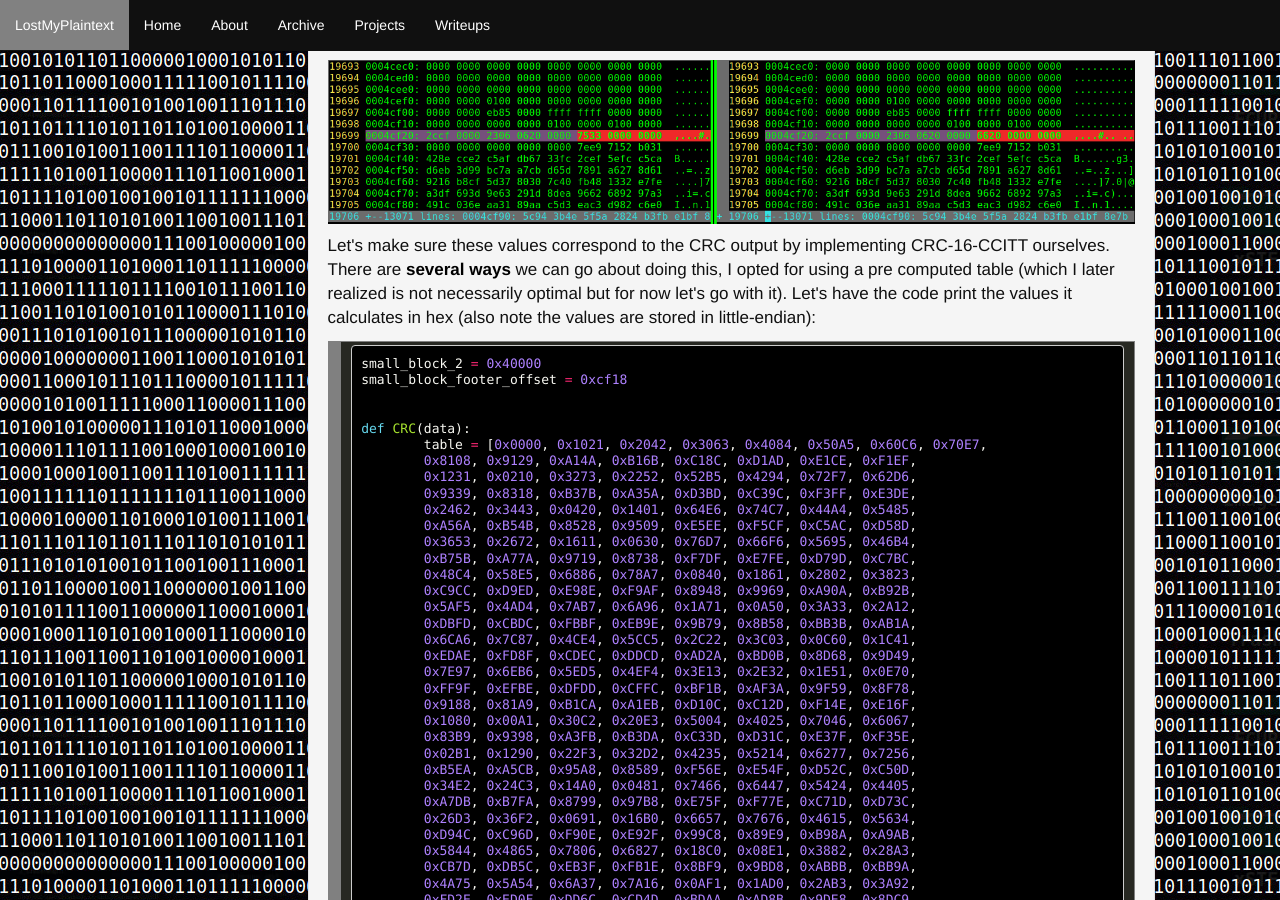
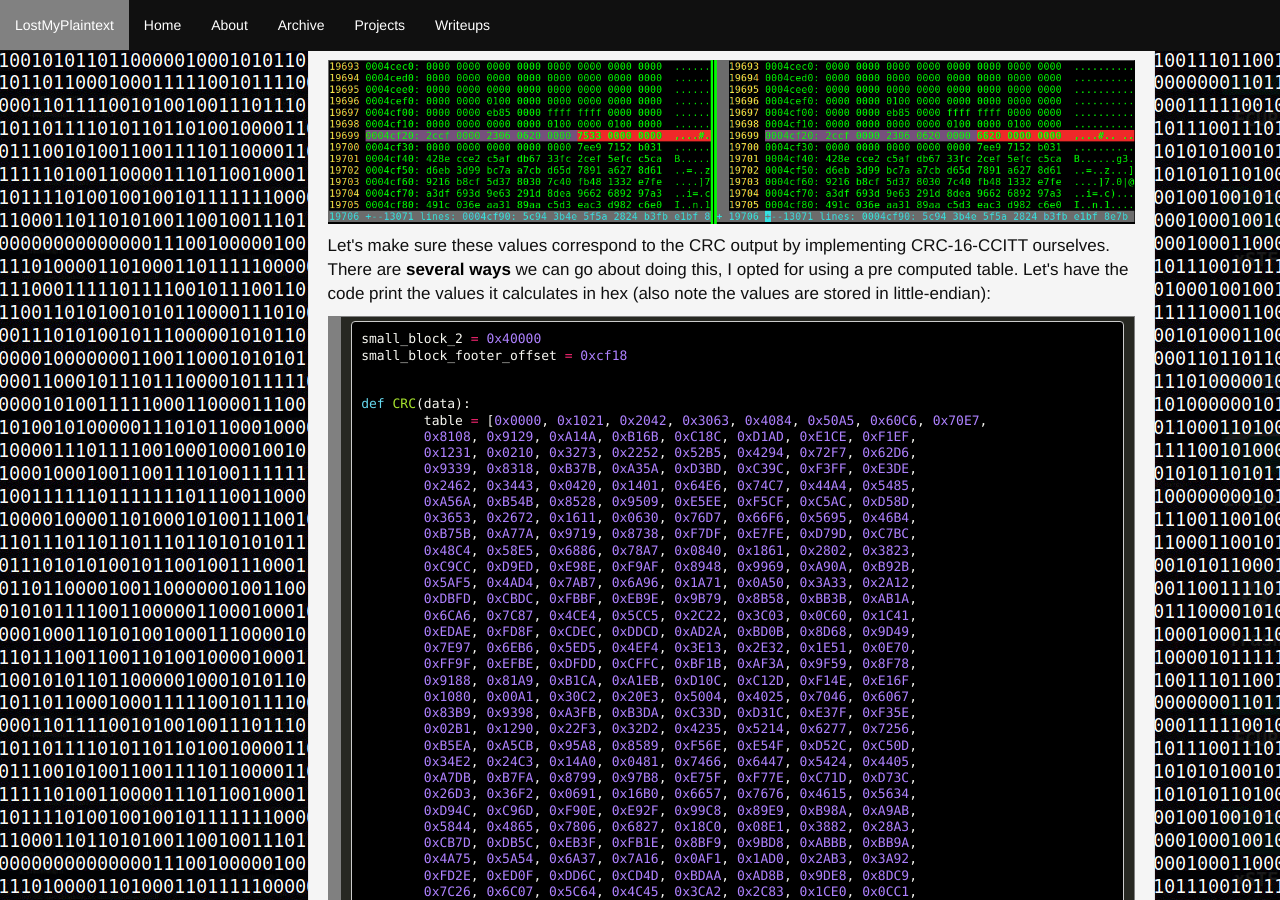
Before and after one commit to 0xA2/0xA2.github.io, a Jekyll site: the page built from _posts/2020-07-30-Reverse-Engineering-Pokemon-Save-Files.markdown, in a window 1280 px wide and 900 px high, scrolled down 3025 px. Built offline with Jekyll 4.4.1, drawn with Linux system fonts in a browser that asks for light colours.

Commit message:
Update 2020-07-30-Reverse-Engineering-Pokemon-Save-Files.markdown

```diff
--- a/_posts/2020-07-30-Reverse-Engineering-Pokemon-Save-Files.markdown
+++ b/_posts/2020-07-30-Reverse-Engineering-Pokemon-Save-Files.markdown
@@ -89,7 +89,7 @@ tr:nth-child(1) {
 <p></p>
 <img class="center" src="/assets/images/checksum.png">
 <p></p>
-<p>Let's make sure these values correspond to the CRC output by implementing CRC-16-CCITT ourselves. There are <a href="https://en.wikipedia.org/wiki/Computation_of_CRC"><b>several ways</b></a> we can go about doing this, I opted for using a pre computed table (which I later realized is not necessarily optimal but for now let's go with it). Let's have the code print the values it calculates in hex (also note the values are stored in little-endian):</p>
+<p>Let's make sure these values correspond to the CRC output by implementing CRC-16-CCITT ourselves. There are <a href="https://en.wikipedia.org/wiki/Computation_of_CRC"><b>several ways</b></a> we can go about doing this, I opted for using a pre computed table. Let's have the code print the values it calculates in hex (also note the values are stored in little-endian):</p>
 <p></p>
 
 <div style="background: #272822; overflow:auto;width:auto;border:solid gray;border-width:.1em .1em .1em .8em;padding:.2em .6em;"><pre style="margin: 0; line-height: 125%"><span style="color: #f8f8f2">small_block_2</span> <span style="color: #f92672">=</span> <span style="color: #ae81ff">0x40000</span>
```
